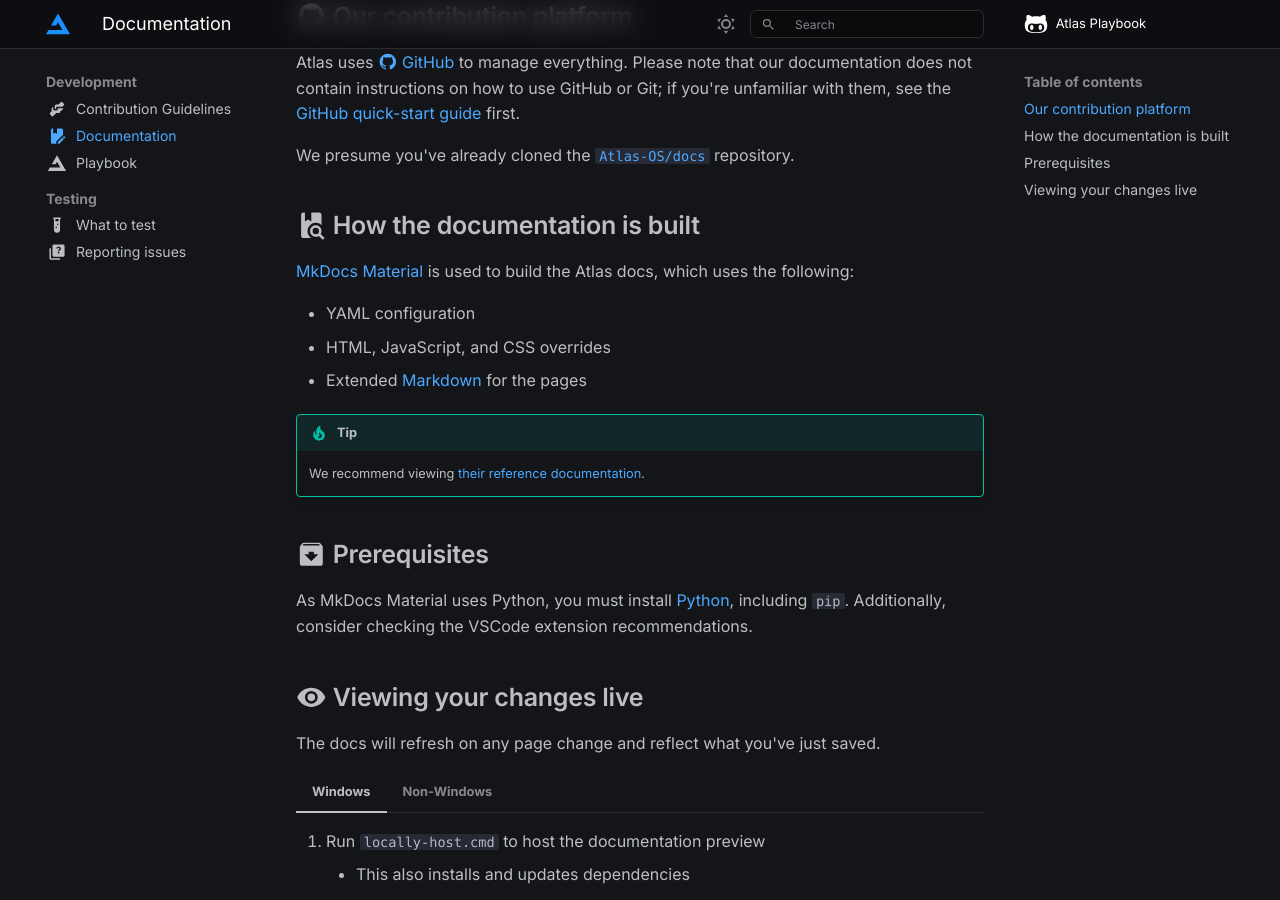
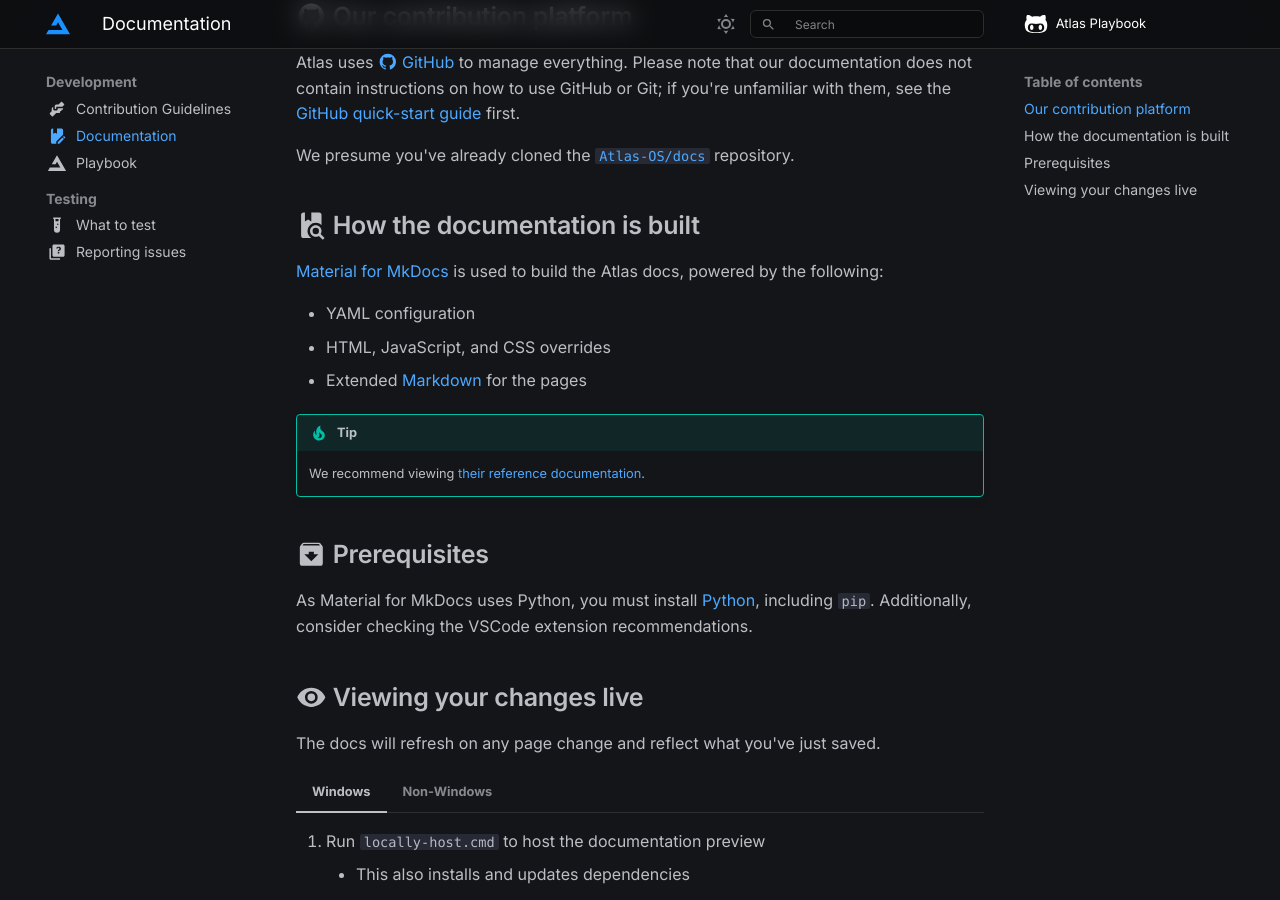
Before and after one commit to Atlas-OS/docs, an MkDocs documentation site: the page built from docs/contributing/documentation.md, in a window 1280 px wide and 900 px high, scrolled down 389 px. Built offline with MkDocs 1.6.1 and Material for MkDocs 9.7.7, drawn with Linux system fonts in a browser that asks for light colours; some web fonts are replaced; comment, search, counter and statistics services are not loaded.

Commit message:
It's Material for MkDocs, not MkDocs Material (#249)
fix: material for mkdocs name and add pipenv example

```diff
--- a/docs/contributing/documentation.md
+++ b/docs/contributing/documentation.md
@@ -13,7 +13,7 @@ We presume you've already cloned the [`Atlas-OS/docs`](https://github.com/Atlas-
 
 ## :material-book-search: How the documentation is built
 
-[MkDocs Material](https://squidfunk.github.io/mkdocs-material/) is used to build the Atlas docs, which uses the following:
+[Material for MkDocs](https://squidfunk.github.io/mkdocs-material/) is used to build the Atlas docs, powered by the following:
 
 - YAML configuration
 - HTML, JavaScript, and CSS overrides
@@ -24,7 +24,7 @@ We presume you've already cloned the [`Atlas-OS/docs`](https://github.com/Atlas-
 
 ## :material-package-down: Prerequisites
 
-As MkDocs Material uses Python, you must install [Python](https://www.python.org/downloads/), including `pip`. Additionally, consider checking the VSCode extension recommendations.
+As Material for MkDocs uses Python, you must install [Python](https://www.python.org/downloads/), including `pip`. Additionally, consider checking the VSCode extension recommendations.
 
 ## :material-eye: Viewing your changes live
 
```
Also changed, not shown: other parts of docs/contributing/documentation.md (+1 -1 lines).
